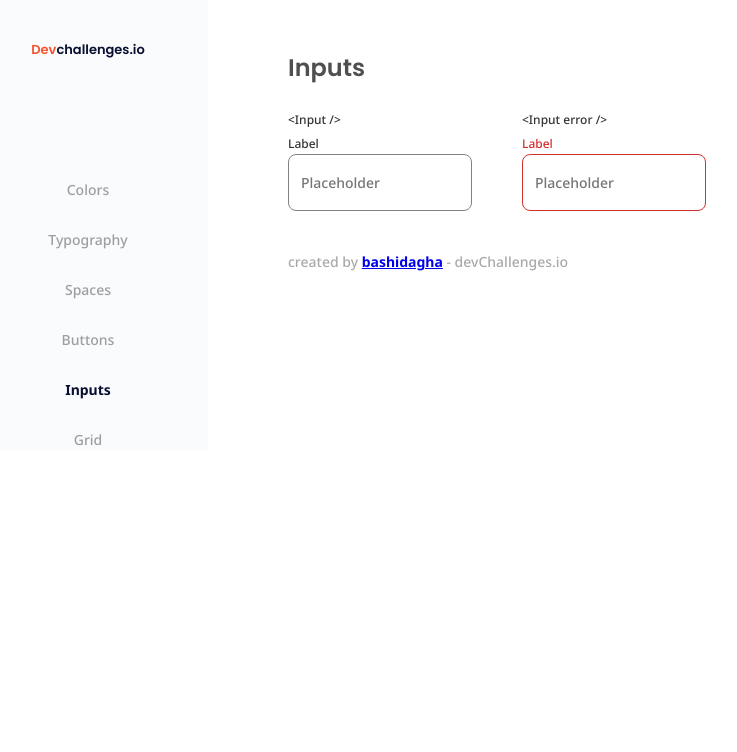
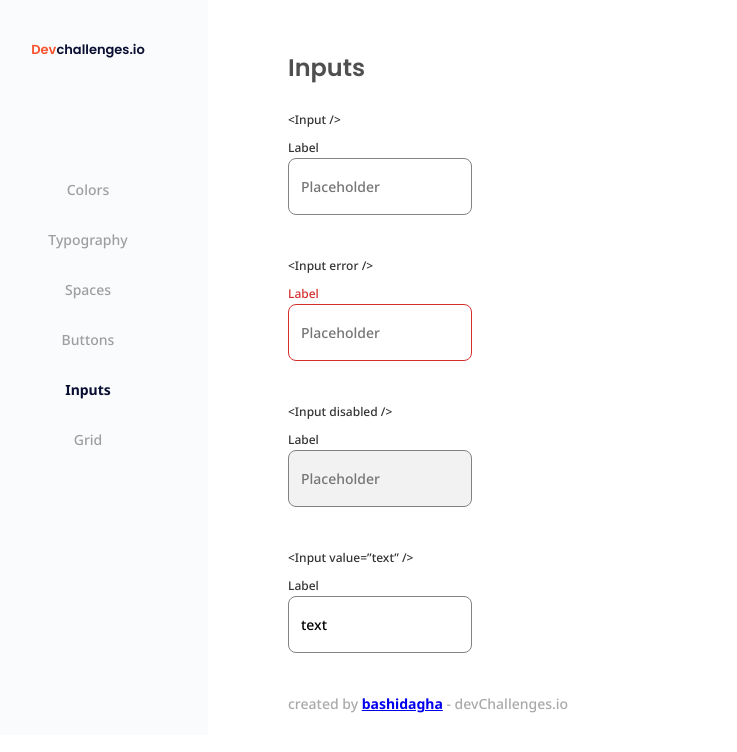
Before and after one commit to bashidagha/button_component, a React (Vite) app: page / in a window 1280 px wide. Both pictures are taken after a click on the item "Inputs". Shown: the top 752 px of the page, without its empty margins (32-769 px from the left). Built offline with nearby package versions, Linux system fonts and the light colour scheme.

Commit message:
handle input

```diff
--- a/src/components/Input/index.module.scss
+++ b/src/components/Input/index.module.scss
@@ -45,6 +45,17 @@ $color: "default" "default", "primary" "primary", "secondary" "secondary";
   }
 }
 
+.input_disable{
+  .input{
+    input{
+      background-color: #F2F2F2;
+      &:hover{
+        border: 1px solid #828282;
+      }
+    }
+  }
+}
+
 @each $i in $size {
   .btn_size_#{nth($i, 2)} {
     background-color: #2962ff;
--- a/src/components/Input/index.tsx
+++ b/src/components/Input/index.tsx
@@ -1,4 +1,4 @@
-import { useId } from "react";
+import { useEffect, useId } from "react";
 import Icon from "../Icon";
 import styles from "./index.module.scss";
 import clsx from "clsx";
@@ -16,6 +16,8 @@ interface IPorps {
   size?: string;
   helperText?: string;
   label?: string;
+  input?: string;
+  setInput?: React.Dispatch<React.SetStateAction<string>>;
 }
 
 const Input = ({
@@ -30,9 +32,19 @@ const Input = ({
   value,
   size,
   label,
+  input,
+  setInput,
   helperText,
 }: IPorps) => {
   const messageId = useId();
+
+  const handleChange = (e: React.ChangeEvent<HTMLInputElement>) => {
+    if (setInput) setInput(e.target.value);
+  };
+
+  useEffect(() => {
+    if (value && setInput) setInput(value);
+  }, []);
 
   return (
     <div
@@ -58,7 +70,9 @@ const Input = ({
           <textarea value={value} rows={row ? row : 4} />
         ) : (
           <input
-            value={value}
+            value={input}
+            onChange={handleChange}
+            disabled={disabled}
             id={messageId}
             placeholder={placeholder ? placeholder : "Placeholder "}
           />
--- a/src/components/InputView/index.module.scss
+++ b/src/components/InputView/index.module.scss
@@ -4,7 +4,7 @@
   p {
     font-size: 1.2rem;
     color: var.$color-gray;
-    margin-bottom: 1.2rem;
+    margin-bottom: 1.6rem;
     width: max-content;
   }
 }
--- a/src/components/InputView/index.tsx
+++ b/src/components/InputView/index.tsx
@@ -15,6 +15,8 @@ interface IPorps {
   size?: string;
   helperText?: string;
   label?: string;
+  input?: string;
+  setInput?: React.Dispatch<React.SetStateAction<string>>;
 }
 
 const InputView = (props: IPorps) => {
--- a/src/components/Inputs/index.tsx
+++ b/src/components/Inputs/index.tsx
@@ -1,16 +1,31 @@
+import { useReducer, useState } from "react";
 import InputView from "../InputView";
 import styles from "./index.module.scss";
 
 const Inputs = () => {
+  const [testText, setTestText] = useState<string>("");
+
   return (
     <div className={styles.container}>
       <div className={styles.wrapper}>
         <h1>Inputs</h1>
         <div className={styles.row}>
           <InputView title="<Input />" />
-          <InputView title="<Input error />" error/>
         </div>
-
+        <div className={styles.row}>
+          <InputView title="<Input error />" error />
+        </div>
+        <div className={styles.row}>
+          <InputView title="<Input disabled />" disabled />
+        </div>
+        <div className={styles.row}>
+          <InputView
+            title="<Input value=”text” />"
+            value="text"
+            input={testText}
+            setInput={setTestText}
+          />
+        </div>
         <div className={styles.copyright}>
           created by{" "}
           <a href="https://devchallenges.io/portfolio/bashidagha">bashidagha</a>{" "}
```
